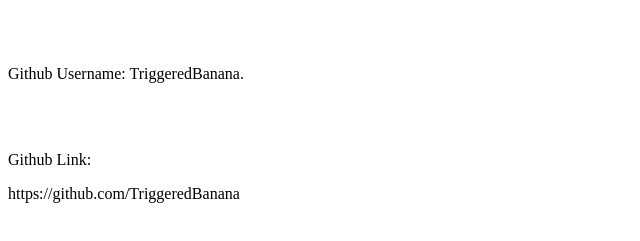
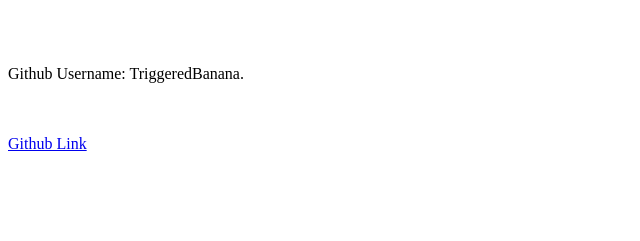
Before and after one commit to TriggeredBanana/DanielOblig03, a plain HTML site: page docs/index.html in a window 1280 px wide. Shown: the part 101-342 px from the top of the page, without its empty margins (0-640 px from the left). Drawn offline with Linux system fonts and the light colour scheme.

Commit message:
index commit

```diff
--- a/docs/index.html
+++ b/docs/index.html
@@ -11,6 +11,6 @@
 <br></br>
 <p>Github Username: TriggeredBanana.</p>
 <br></br>
-<p>Github Link:</p> <link>https://github.com/TriggeredBanana</link>
+<a href="https://github.com/TriggeredBanana">Github Link</a>
 </body>
 </html>
```
